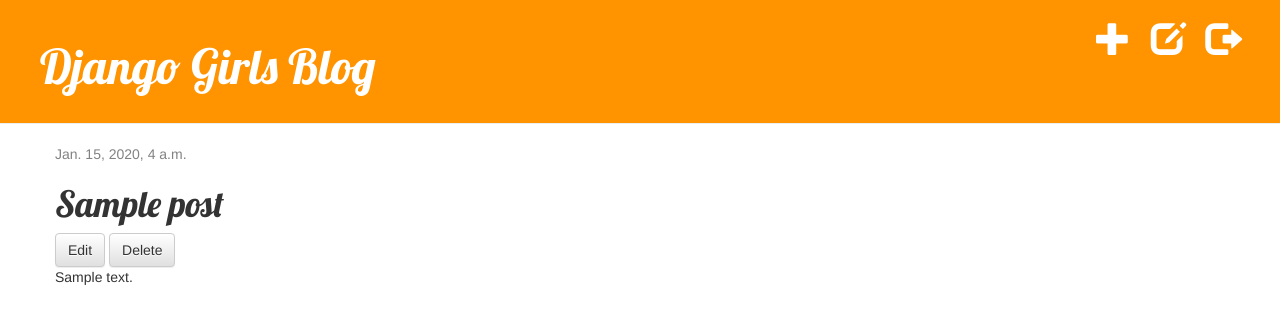
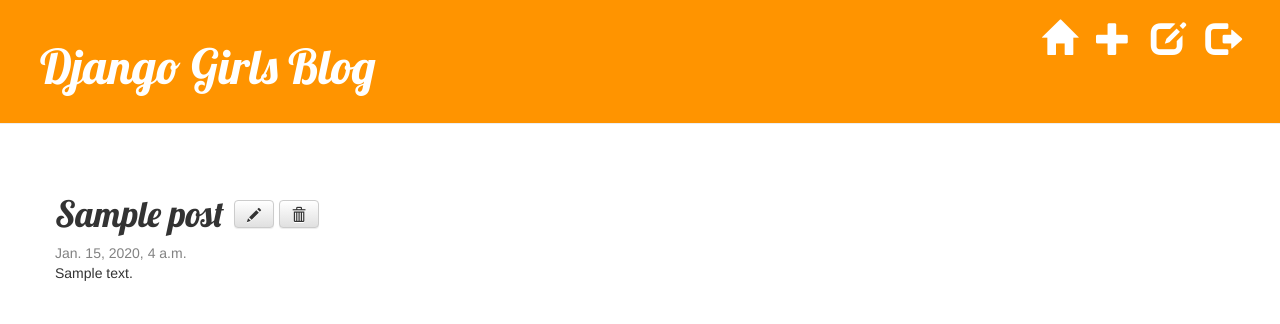
Before and after one commit to matthewdevaney/my-first-blog, a Django app: page /post/1/ in a window 1280 px wide. Shown: the top 324 px of the page. Run offline with Django 3.2, Linux system fonts and the light colour scheme; a user stored in the database is signed in; tables that the repository leaves empty hold one stand-in row (values such as "Sample post"); some libraries are stand-ins or nearby versions.

Commit message:
general layout updates

```diff
--- a/blog/static/css/blog.css
+++ b/blog/static/css/blog.css
@@ -8,6 +8,7 @@
     color: #ffffff;
     font-size: 36pt;
     text-decoration: none;
+    vertical-align: top;
 }
 
 .content {
@@ -38,9 +39,18 @@
 }
 
 .post {
-    margin-bottom: 70px;
+    margin-bottom: 40px;
+    margin-top: 30px;
+
 }
 
 .post h1 a, .post h1 a:visited {
     color: #000000;
 }
+
+.toolbar {
+    position: relative;
+    left: 5px;
+    padding: 5px;
+    vertical-align: bottom;
+}
--- a/blog/templates/blog/base.html
+++ b/blog/templates/blog/base.html
@@ -13,6 +13,7 @@
                 <a href="{% url 'logout' %}" class="top-menu"><span class="glyphicon glyphicon-log-out"></span></a>
                 <a href="{% url 'post_draft_list' %}" class="top-menu"><span class="glyphicon glyphicon-edit"></span></a>
                 <a href="{% url 'post_new' %}" class="top-menu"><span class="glyphicon glyphicon-plus"></span></a>
+                <a href="/" class="top-menu"><span class="glyphicon glyphicon-home"></span></a>
             {% else %}
                 <a href="{% url 'login' %}" class="top-menu"><span class="glyphicon glyphicon-log-in"></span></a>
             {% endif %}
--- a/blog/templates/blog/post_detail.html
+++ b/blog/templates/blog/post_detail.html
@@ -2,21 +2,34 @@
 
 {% block content %}
     <div class="post">
+
+
+        <table>
+            <tr>
+                <td>
+                    <h1>
+                        {{ post.title }}
+                    </h1>
+                </td>
+                {% if user.is_authenticated %}
+                <td class="toolbar">
+                        <p>
+                            <a class="btn btn-default" href="{% url 'post_edit' pk=post.pk %}"><span class="glyphicon glyphicon-pencil"></span></a>
+                            {% if not post.published_date %}
+                            <a class="btn btn-default" href="{% url 'post_publish' pk=post.pk %}"><span class="glyphicon glyphicon-ok"></span></a>
+                            {% endif %}
+                            <a class="btn btn-default" href="{% url 'post_remove' pk=post.pk %}"><span class="glyphicon glyphicon-trash"></span></a>
+                        </p>
+                </td>
+                {% endif %}
+            </tr>
+        </table>
+
         {% if post.published_date %}
             <div class="date">
                 {{ post.published_date }}
             </div>
         {% endif %}
-            <h1>
-                {{ post.title }}
-            </h1>
-                {% if user.is_authenticated %}
-                    <a class="btn btn-default" href="{% url 'post_edit' pk=post.pk %}">Edit</a>
-                    {% if not post.published_date %}
-                    <a class="btn btn-default" href="{% url 'post_publish' pk=post.pk %}">Publish</a>
-                    {% endif %}
-                    <a class="btn btn-default" href="{% url 'post_remove' pk=post.pk %}">Delete</a>
-                {% endif %}
         <p>{{ post.text|linebreaksbr }}</p>
     </div>
 {% endblock %}
--- a/blog/templates/blog/post_draft_list.html
+++ b/blog/templates/blog/post_draft_list.html
@@ -1,10 +1,11 @@
 {% extends 'blog/base.html' %}
 
 {% block content %}
+    <h1>Unpublished Posts</h1>
     {% for post in posts %}
         <div class="post">
-            <p class="date">created: {{ post.created_date|date:'d-m-Y' }}</p>
             <h1><a href="{% url 'post_detail' pk=post.pk %}">{{ post.title }}</a></h1>
+            <p class="date">{{ post.author }} -  {{ post.created_date}}</p>
             <p>{{ post.text|truncatechars:200 }}</p>
         </div>
     {% endfor %}
--- a/blog/templates/blog/post_edit.html
+++ b/blog/templates/blog/post_edit.html
@@ -1,7 +1,11 @@
 {% extends 'blog/base.html' %}
 
 {% block content %}
+    {% if request.path == "/post/new/" %}
+    <h1>New Post</h1>
+    {% else %}
     <h1>Edit Post</h1>
+    {% endif %}
     <form method="POST" class="post-form">{% csrf_token %}
         {{ form.as_p }}
         <div class="btn-toolbar">
--- a/blog/templates/blog/post_list.html
+++ b/blog/templates/blog/post_list.html
@@ -3,10 +3,10 @@
 {% block content %}
     {% for post in posts reversed %}
         <div class="post">
+            <h1><a href="{% url 'post_detail' pk=post.pk %}">{{ post.title }}</a></h1>
             <div class="date">
-                {{ post.published_date }}
+                <p>{{ post.author }} - {{ post.published_date }}</p>
             </div>
-            <h1><a href="{% url 'post_detail' pk=post.pk %}">{{ post.title }}</a></h1>
             <p>{{ post.text|linebreaksbr }}</p>
         </div>
     {% endfor %}
--- a/blog/urls.py
+++ b/blog/urls.py
@@ -1,4 +1,3 @@
-from django.conf.urls import url
 from django.urls import path
 from . import views
 
@@ -8,6 +7,6 @@
     path('post/new/', views.post_new, name='post_new'),
     path('post/<int:pk>/edit', views.post_edit, name='post_edit'),
     path('post/drafts/', views.post_draft_list, name='post_draft_list'),
-    url(r'^post/(?P<pk>\d+)/publish/$', views.post_publish, name='post_publish'),
-    url(r'^post/(?P<pk>\d+)/remove/$', views.post_remove, name='post_remove'),
+    path('post/<int:pk>/publish/$', views.post_publish, name='post_publish'),
+    path('post/<int:pk>/remove/$', views.post_remove, name='post_remove'),
 ]
--- a/mysite/urls.py
+++ b/mysite/urls.py
@@ -16,11 +16,10 @@
 from django.contrib import admin
 from django.contrib.auth import views
 from django.urls import include, path
-from django.conf.urls import url
 
 urlpatterns = [
     path('admin/', admin.site.urls),
-    url(r'^accounts/login/$', views.login, name='login'),
-    url(r'^accounts/logout/$', views.logout, name='logout', kwargs={'next_page': '/'}),
+    path('accounts/login/', views.login, name='login'),
+    path('accounts/logout/', views.logout, name='logout', kwargs={'next_page': '/'}),
     path('', include('blog.urls')),
 ]
```
Also changed, not shown: blog/templates/registration/login.html (+5 -10 lines).
